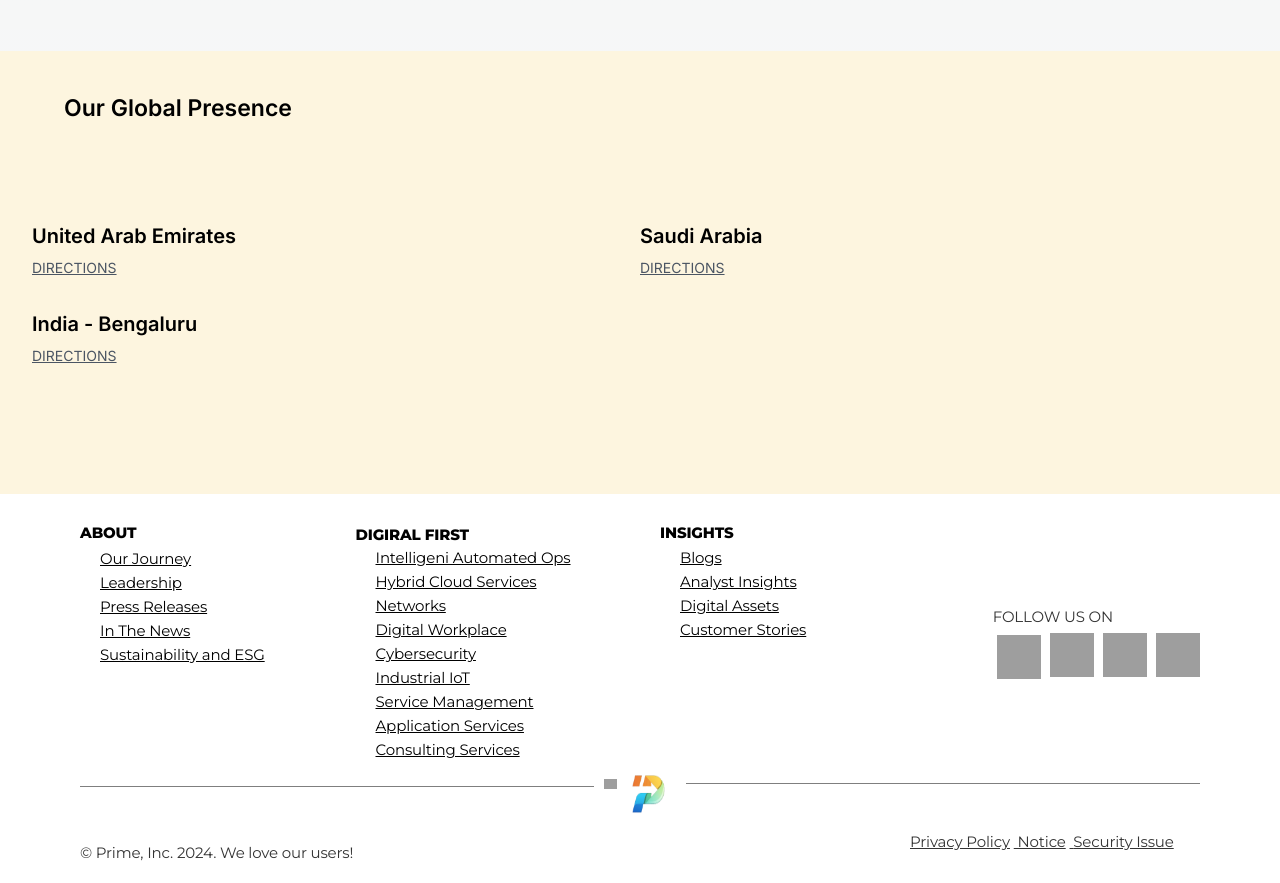
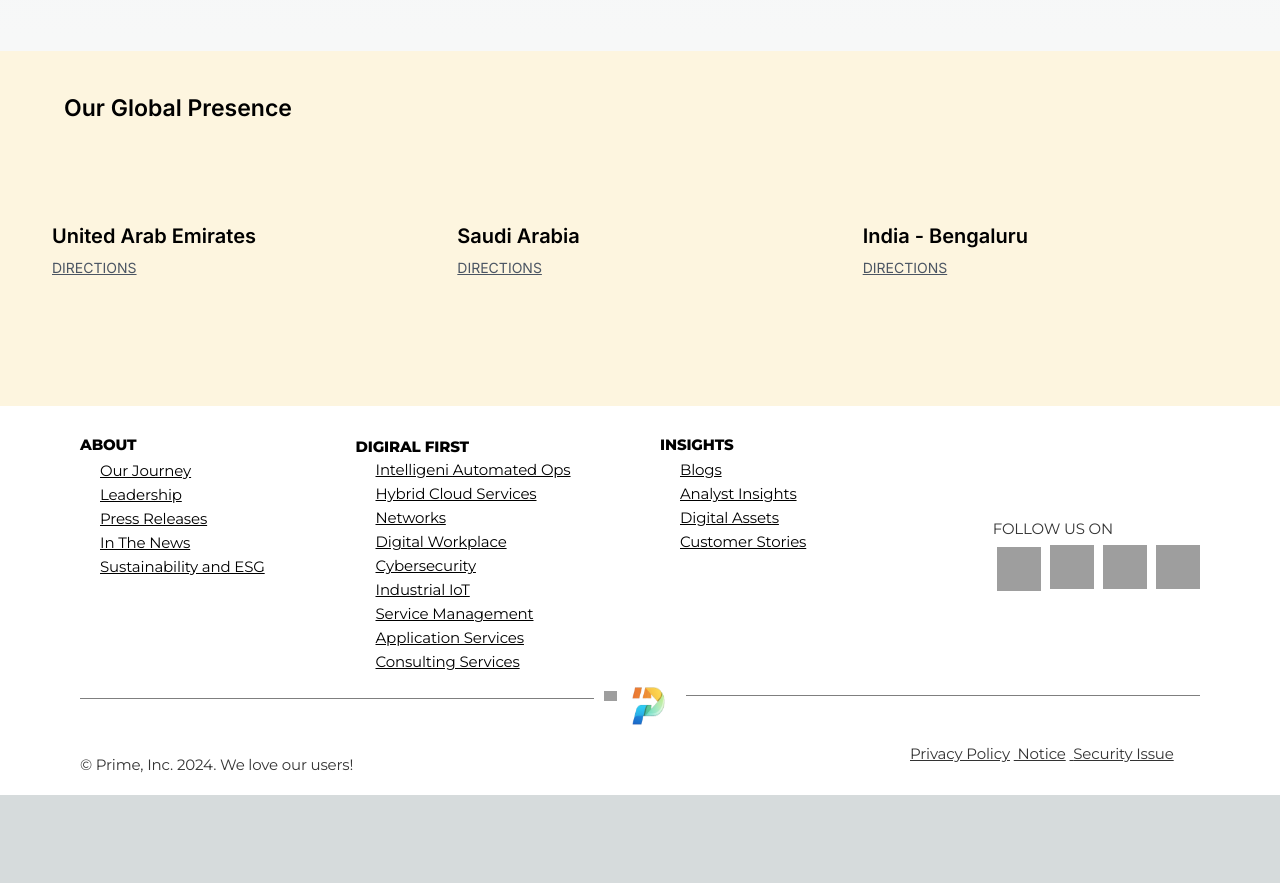
Before and after one commit to AyushBarai/Prime4.0, a Next.js app: page / in a window 1280 px wide. Shown: the part 3100-3983 px from the top of the page. After the commit the page ends 3895 px from the top, so only its background shows below. Built offline with nearby package versions, Linux system fonts and the light colour scheme; grey boxes are pictures that could not be loaded.

Commit message:
fixed locations

```diff
--- a/components/Locations.jsx
+++ b/components/Locations.jsx
@@ -29,9 +29,9 @@ export function Locations() {
       <section className="container mx-auto px-8 pt-10 sm:px-16 lg:px-24 ">
         <h1 className="text-4xl font-semibold ">Our Global Presence</h1>
       </section>
-      <section className="container mx-auto grid grid-cols-2 py-12 md:py-24 lg:py-32 px-4 sm:px-8 lg:px-16">
+      <section className="container mx-auto grid grid-cols-3 py-12 md:py-24 lg:py-32 px-4 sm:px-8 lg:px-16">
         {locations.map((location, index) => (
-          <div key={index} className="flex flex-col mb-8">
+          <div key={index} className="flex flex-col mb-8 mx-5">
             <h2 className="text-xl font-semibold mb-2">{location.name}</h2>
             <div className="text-sm text-gray-600">
               <p>{location.address}</p>
```
